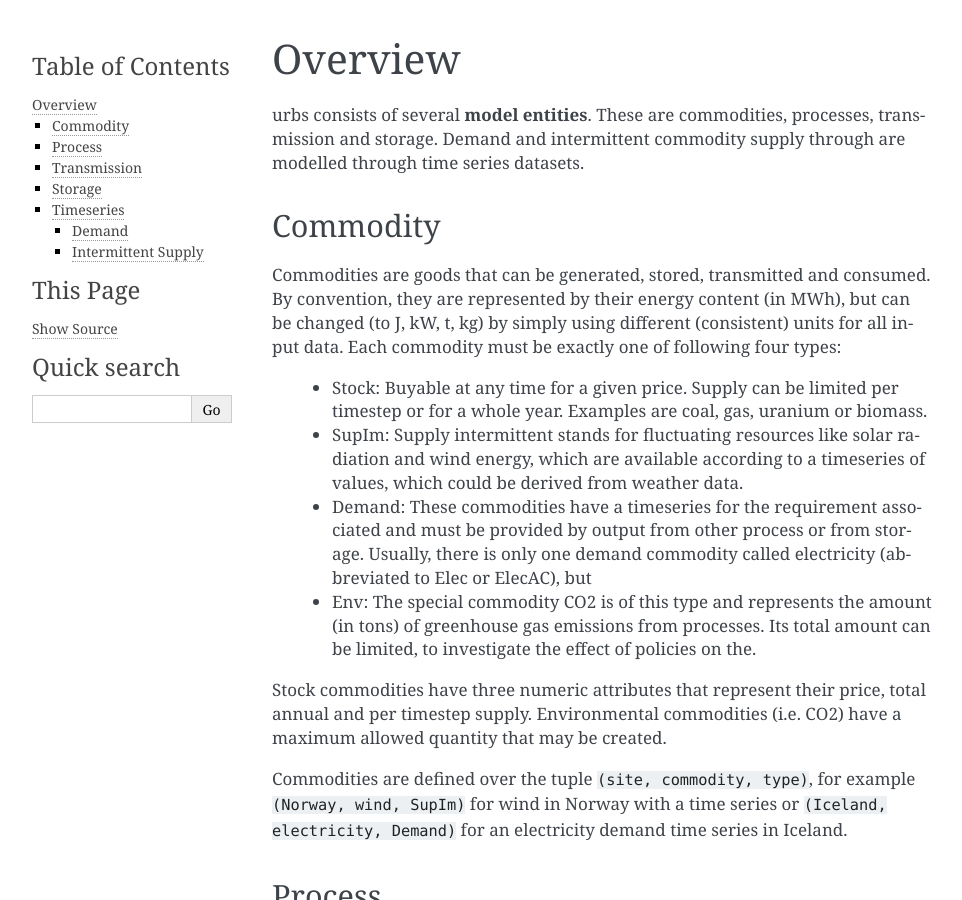
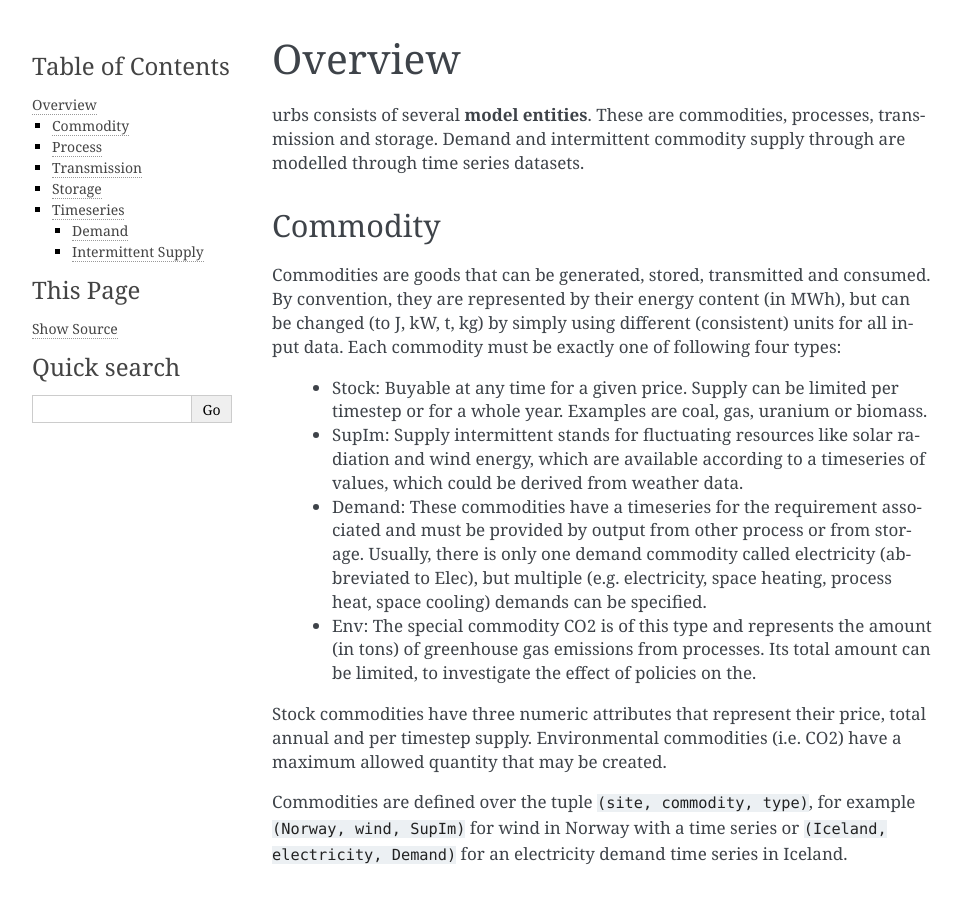
Before and after one commit to tum-ens/urbs, a Sphinx documentation site: the page built from doc/overview.rst, in a window 1280 px wide and 900 px high. Shown: the whole window, without its empty margins (148-1110 px from the left). Built offline with Sphinx 7.4.7, drawn with Linux system fonts in a browser that asks for light colours.

Commit message:
fix: doc/overview.rst demand commodity

```diff
--- a/doc/overview.rst
+++ b/doc/overview.rst
@@ -22,7 +22,8 @@ all input data. Each commodity must be exactly one of following four types:
   * Demand: These commodities have a timeseries for the requirement
     associated and must be provided by output from other process or
     from storage. Usually, there is only one demand commodity called
-    electricity (abbreviated to Elec or ElecAC), but
+    electricity (abbreviated to Elec), but multiple (e.g. electricity, space
+    heating, process heat, space cooling) demands can be specified.
   * Env: The special commodity CO2 is of this type and represents the
     amount (in tons) of greenhouse gas emissions from processes. Its
     total amount can be limited, to investigate the effect of policies
```
